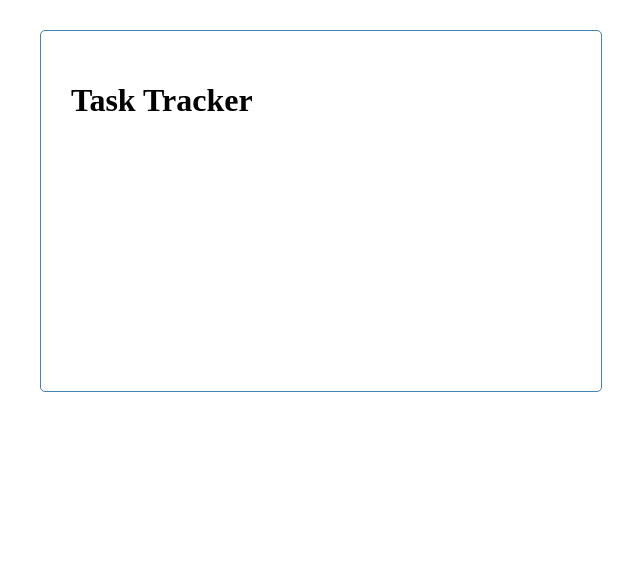
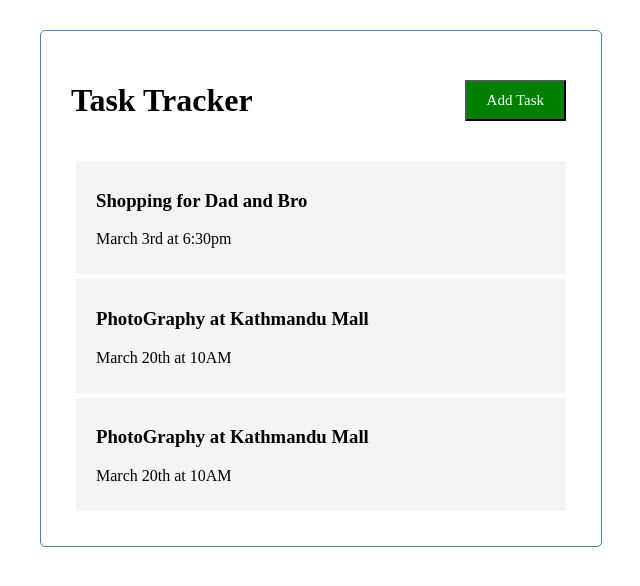
Before and after one commit to arjungautam1/Task-Tracker, a Vue app: page / in a window 1280 px wide. Shown: the top 586 px of the page, without its empty margins (319-959 px from the left). Built offline with nearby package versions, Linux system fonts and the light colour scheme.

Commit message:
added tasks with styling

```diff
--- a/src/App.vue
+++ b/src/App.vue
@@ -1,29 +1,70 @@
 <template>
   <div class="container">
-   <Header title="Task Tracker"/>
+    <Header title="Task Tracker"/>
+    <Tasks v-bind:tasks="tasks"/>
   </div>
 
 </template>
 
 <script>
 import Header from "@/components/Header";
+import Tasks from "@/components/Tasks";
+
 export default {
   name: 'App',
   components: {
-    Header
+    Header,
+    Tasks
+  },
+  data() {
+    return {
+      tasks: []
+    }
+  },
+  created() {
+    this.tasks = [{
+      id: 1,
+      text: 'Shopping for Dad and Bro',
+      day: 'March 3rd at 6:30pm',
+      remainder: true
+    },
+        {
+          id: 2,
+          text: 'PhotoGraphy at Kathmandu Mall',
+          day: 'March 20th at 10AM',
+          remainder: false
+        },
+        {
+          id: 2,
+          text: 'PhotoGraphy at Kathmandu Mall',
+          day: 'March 20th at 10AM',
+          remainder: false
+        }
+        ]
   }
 }
 </script>
 
 <style>
-.container{
-  max-width:500px;
-  margin:30px auto;
-  overflow :auto;
-  min-height:300px;
-  border :1px solid steelblue;
-  padding :30px;
-  border-radius:5px;
+.container {
+  max-width: 500px;
+  margin: 30px auto;
+  overflow: auto;
+  min-height: 300px;
+  border: 1px solid steelblue;
+  padding: 30px;
+  border-radius: 5px;
+}
 
+.btn {
+  display: inline-block;
+  background: black;
+  color: white;
+  padding: 10px 20px;
+  margin: 5px;
+  cursor: pointer;
+  text-decoration: none;
+  font-size: 15px;
+  font-family: inherit;
 }
 </style>
--- /dev/null
+++ b/src/components/Button.vue
@@ -0,0 +1,19 @@
+<template>
+  <button @click="onClick()" v-bind:style="{background:color}"
+          class="btn">{{ text }}
+  </button>
+</template>
+<script>
+export default {
+  name: 'Button',
+  props: {
+    text: String,
+    color: String
+  },
+  methods: {
+    onClick() {
+      console.log("Clicked the button")
+    }
+  }
+}
+</script>
--- a/src/components/Header.vue
+++ b/src/components/Header.vue
@@ -1,14 +1,21 @@
 <template>
   <header>
     <h1>{{ title }}</h1>
+    <Button text="Add Task" color="green"/>
+<!--    <Button text="Add Task" color="red"/>-->
   </header>
 </template>
 <script>
+import Button from './Button'
+
 export default {
   name:'Header',
   props:{
     title: String ,
     },
+  components:{
+    Button
+  }
   }
 
 </script>
--- a/src/components/Task.vue
+++ b/src/components/Task.vue
@@ -1,13 +1,24 @@
 <template>
-$END$
+  <div class="task">
+    <h3>{{task.text}}</h3>
+    <p>{{task.day}}</p>
+  </div>
 </template>
 
 <script>
 export default {
-name: "Task"
+  name: "Task",
+  props:{
+    task:Object
+  }
 }
 </script>
 
 <style scoped>
-
+.task{
+  background: #f4f4f4;
+  margin :5px;
+  padding:10px 20px;
+  cursor: pointer;
+}
 </style>
--- a/src/components/Tasks.vue
+++ b/src/components/Tasks.vue
@@ -1,10 +1,20 @@
 <template>
-$END$
+<div v-bind:key="task.id" v-for="task in tasks">
+  <Task v-bind:task="task"/>
+</div>
 </template>
 
 <script>
+import Task from "@/components/Task";
 export default {
-name: "Tasks"
+  name: "Tasks",
+  props:{
+    tasks:Array
+  },
+  components:{
+    Task
+  }
+
 }
 </script>
 
```
